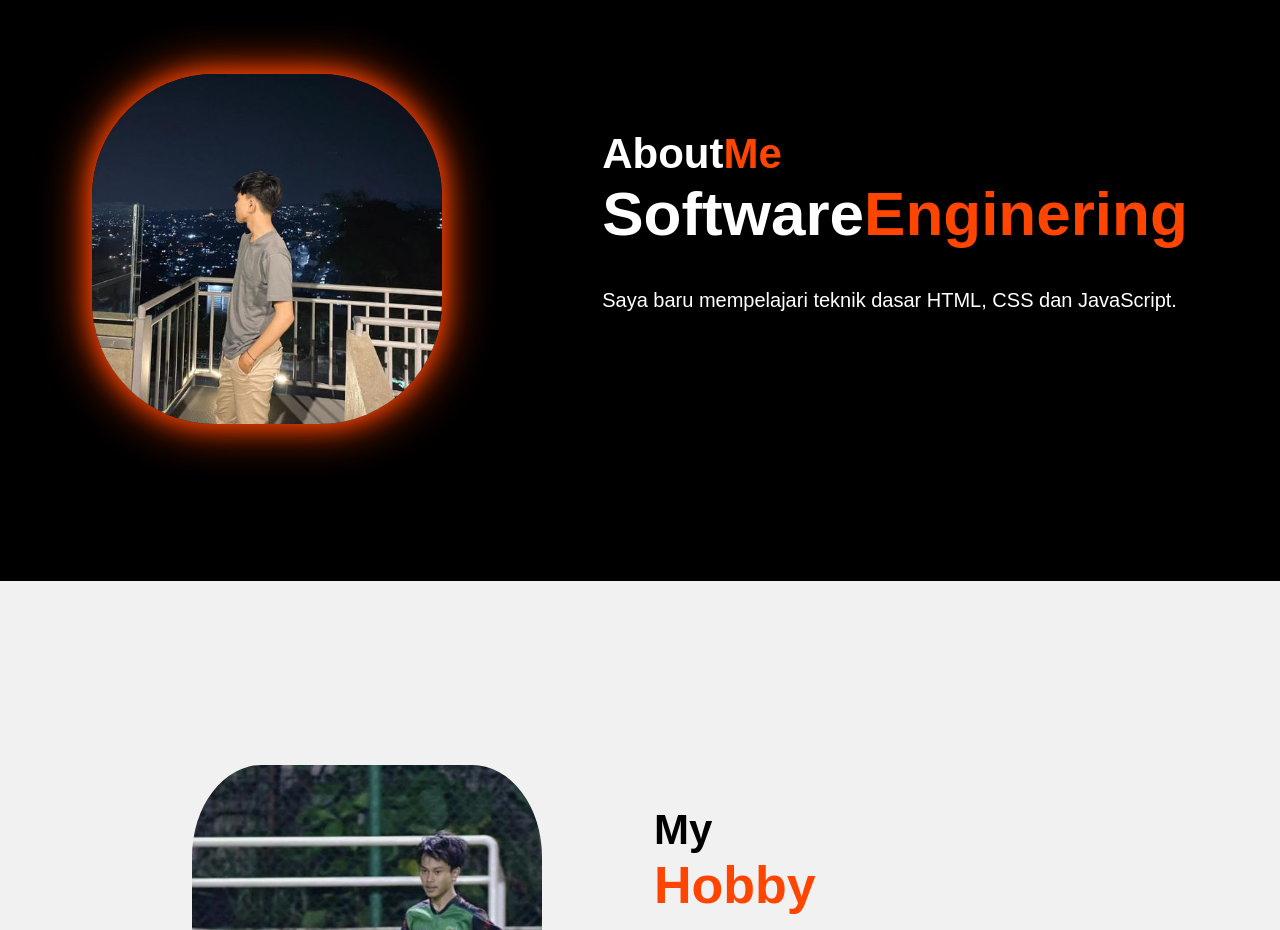
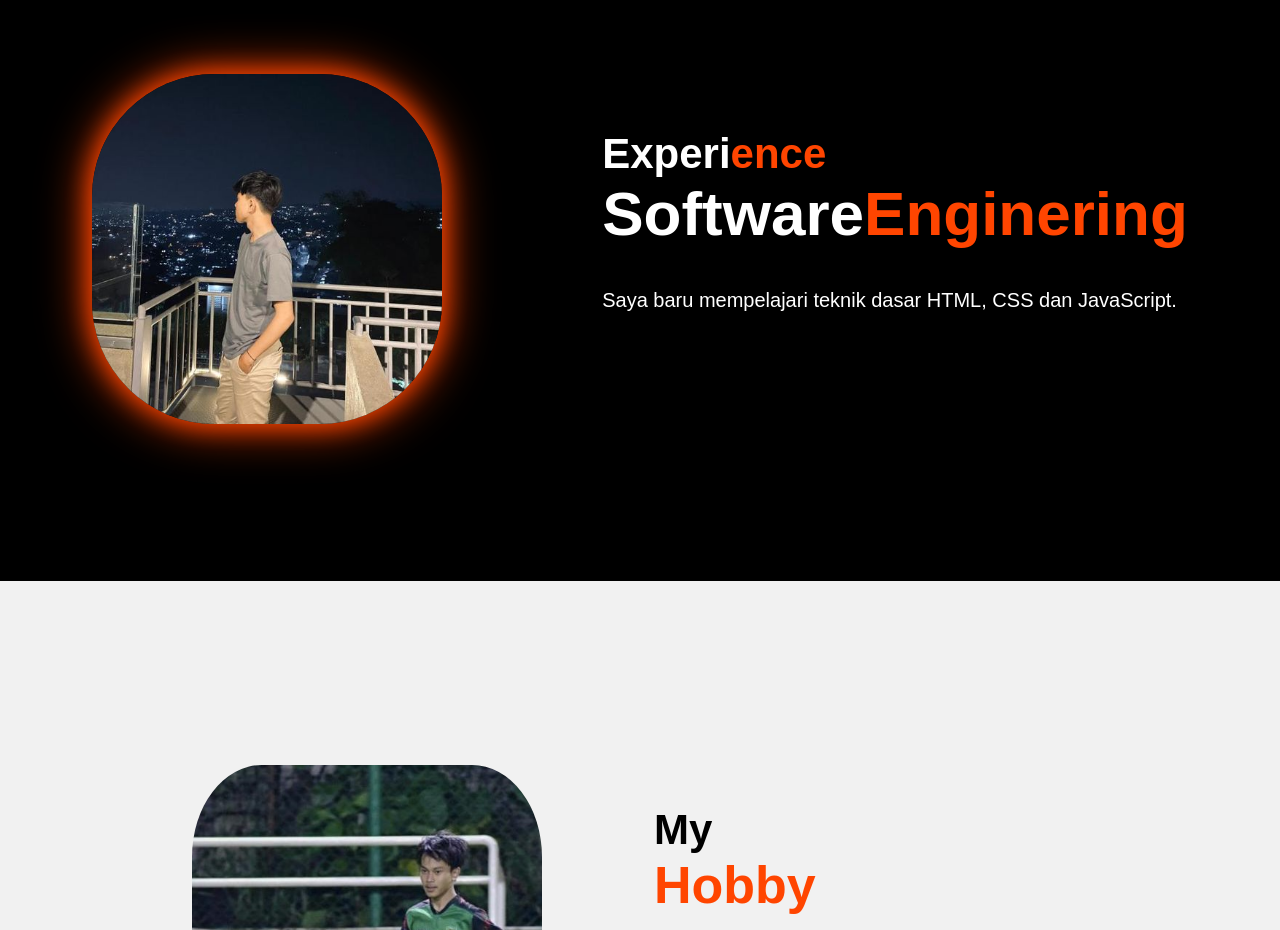
Before and after one commit to rafliputrap/RafliPutra.github.io, a plain HTML site: page index.html in a window 1280 px wide. Shown: the part 880-1810 px from the top of the page. Drawn offline with nearby package versions, Linux system fonts and the light colour scheme.

Commit message:
Portofolio Saya

```diff
--- a/index.html
+++ b/index.html
@@ -45,7 +45,7 @@
         </div>
 
         <div class="about-content">
-            <h2 class="heading">About<span>Me</span></h2>
+            <h2 class="heading">Experi<span>ence</span></h2>
             <h3>Software<span>Enginering</span></h3>
             <p>Saya baru mempelajari teknik dasar HTML, CSS dan JavaScript.</p>
         </div>
```
